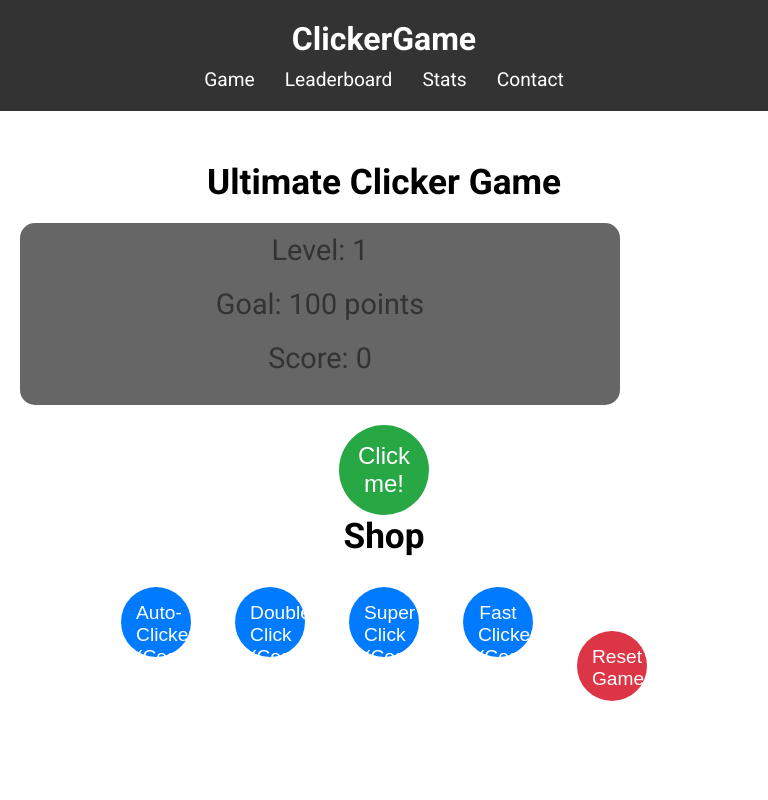
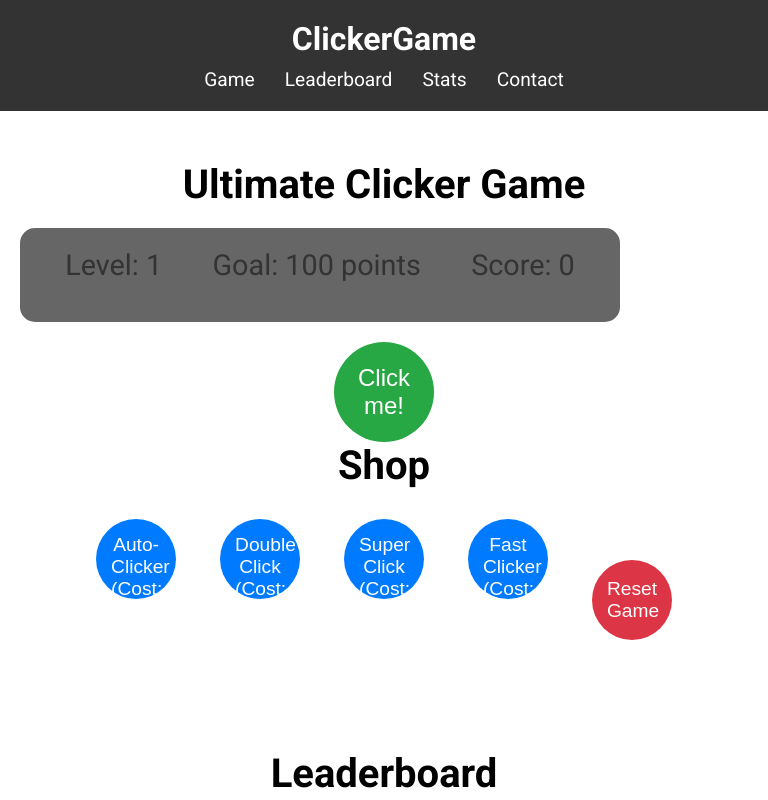
Before and after one commit to stevve01/click-click2, a plain HTML site: page index.html in a window 768 px wide. Shown: the top 800 px of the page. Drawn offline with Linux system fonts and the light colour scheme.

Commit message:
Update style.css

```diff
--- a/style.css
+++ b/style.css
@@ -161,73 +161,3 @@ h1, h2 {
 .close:hover {
     color: #333;
 }
-
-/* --- Адаптивный дизайн --- */
-
-/* Маленькие экраны (телефоны) */
-@media (max-width: 768px) {
-    h1, h2 {
-        font-size: 1.8rem;
-    }
-
-    .game-btn {
-        width: 80px;
-        height: 80px;
-    }
-
-    .shop-btn {
-        width: 60px;
-        height: 60px;
-    }
-
-    .hud-item {
-        font-size: 1rem;
-    }
-
-    .hud {
-        flex-direction: column;
-        padding: 10px;
-    }
-}
-
-/* Средние экраны (планшеты) */
-@media (min-width: 768px) and (max-width: 1024px) {
-    h1, h2 {
-        font-size: 2.2rem;
-    }
-
-    .game-btn {
-        width: 90px;
-        height: 90px;
-    }
-
-    .shop-btn {
-        width: 70px;
-        height: 70px;
-    }
-
-    .hud-item {
-        font-size: 1.1rem;
-    }
-}
-
-/* Большие экраны (настольные компьютеры) */
-@media (min-width: 1024px) {
-    h1, h2 {
-        font-size: 2.5rem;
-    }
-
-    .game-btn {
-        width: 120px;
-        height: 120px;
-    }
-
-    .shop-btn {
-        width: 100px;
-        height: 100px;
-    }
-
-    .hud-item {
-        font-size: 1.5rem;
-    }
-}
```
